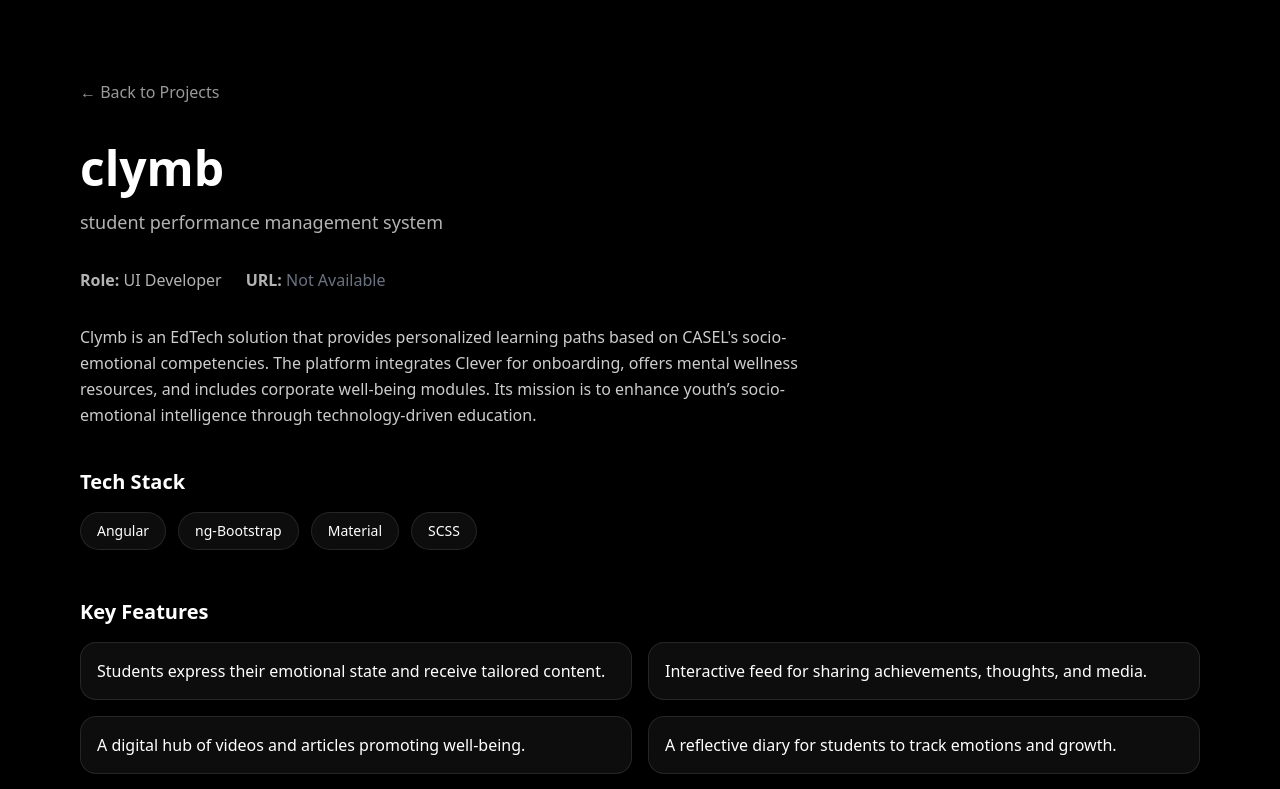
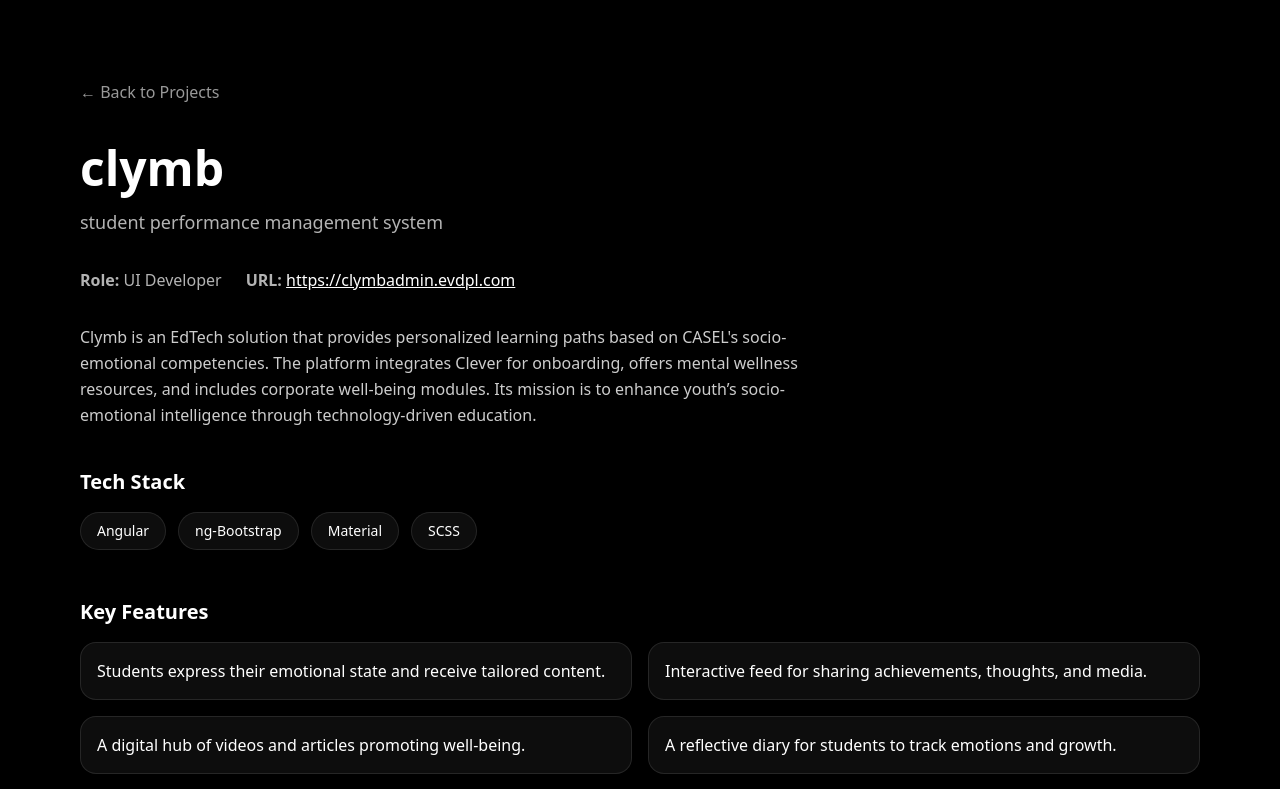
Before and after one commit to ketan123456/portfolio, a Next.js app: page /projects/clymb in a window 1280 px wide. Shown: the top 789 px of the page. Built offline with nearby package versions, Linux system fonts and the light colour scheme.

Commit message:
minor change

```diff
--- a/Data/projects.ts
+++ b/Data/projects.ts
@@ -58,6 +58,6 @@
       "Smart suggestions powered by user interaction data.",
     ],
       images: Array.from({ length: 24 }, (_, i) => `/clymb/clymb${i + 1}.png`),
-      liveUrl: "",
+      liveUrl: "https://clymbadmin.evdpl.com",
   },
 ];
```
